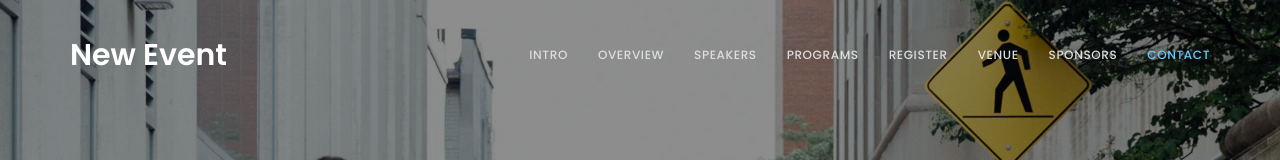
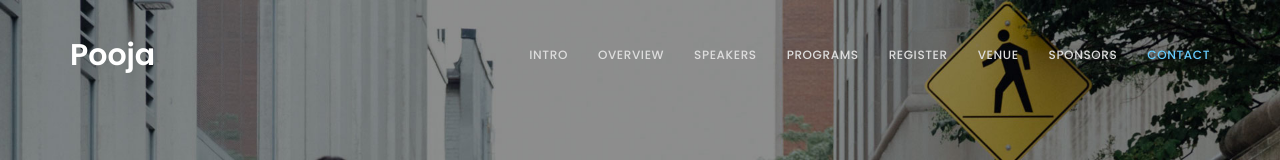
Before and after one commit to poojadixit1/website, a plain HTML site: page index.html in a window 1280 px wide. Shown: the top 160 px of the page. Drawn offline with Linux system fonts and the light colour scheme.

Commit message:
Update index.html

```diff
--- a/index.html
+++ b/index.html
@@ -50,7 +50,7 @@ http://www.templatemo.com/tm-486-new-event
 				<span class="icon icon-bar"></span>
 				<span class="icon icon-bar"></span>
 			</button>
-			<a href="#" class="navbar-brand">New Event</a>
+			<a href="#" class="navbar-brand">Pooja</a>
 		</div>
 
 		<div class="collapse navbar-collapse">
```
